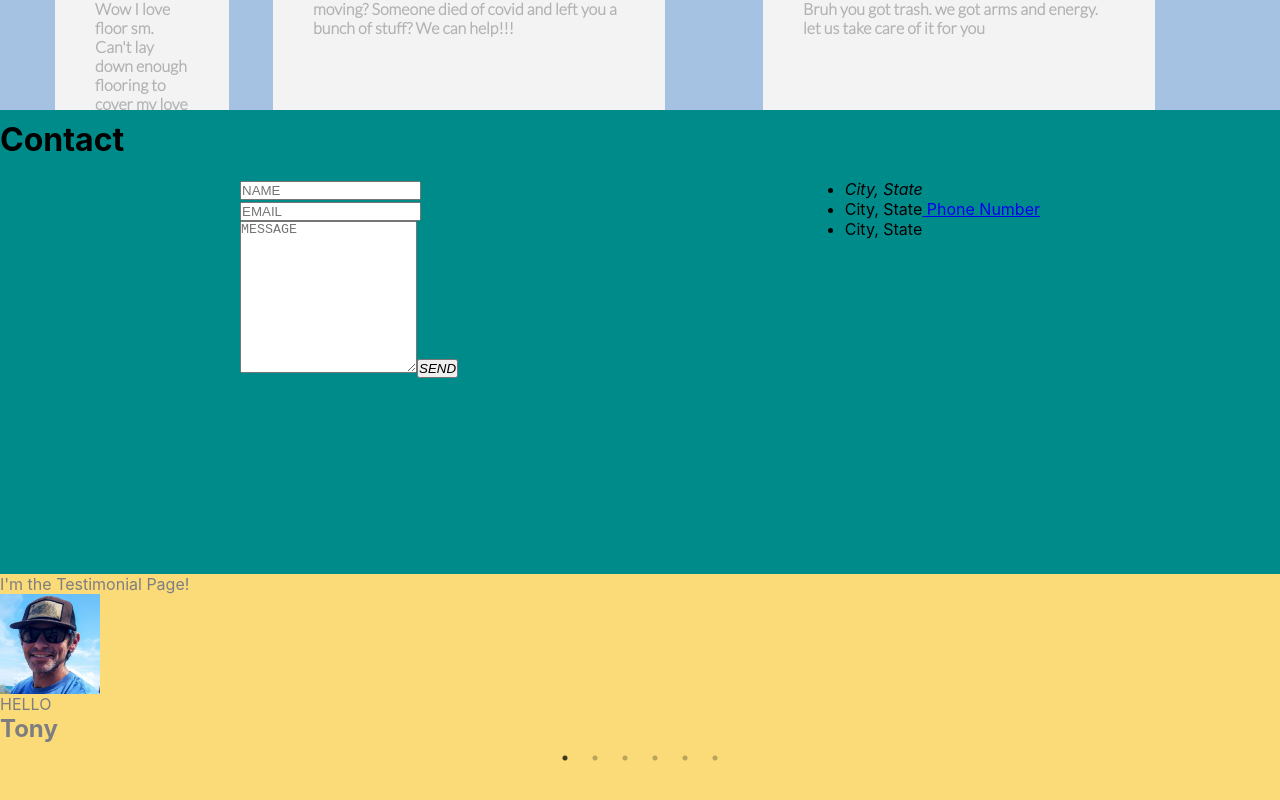
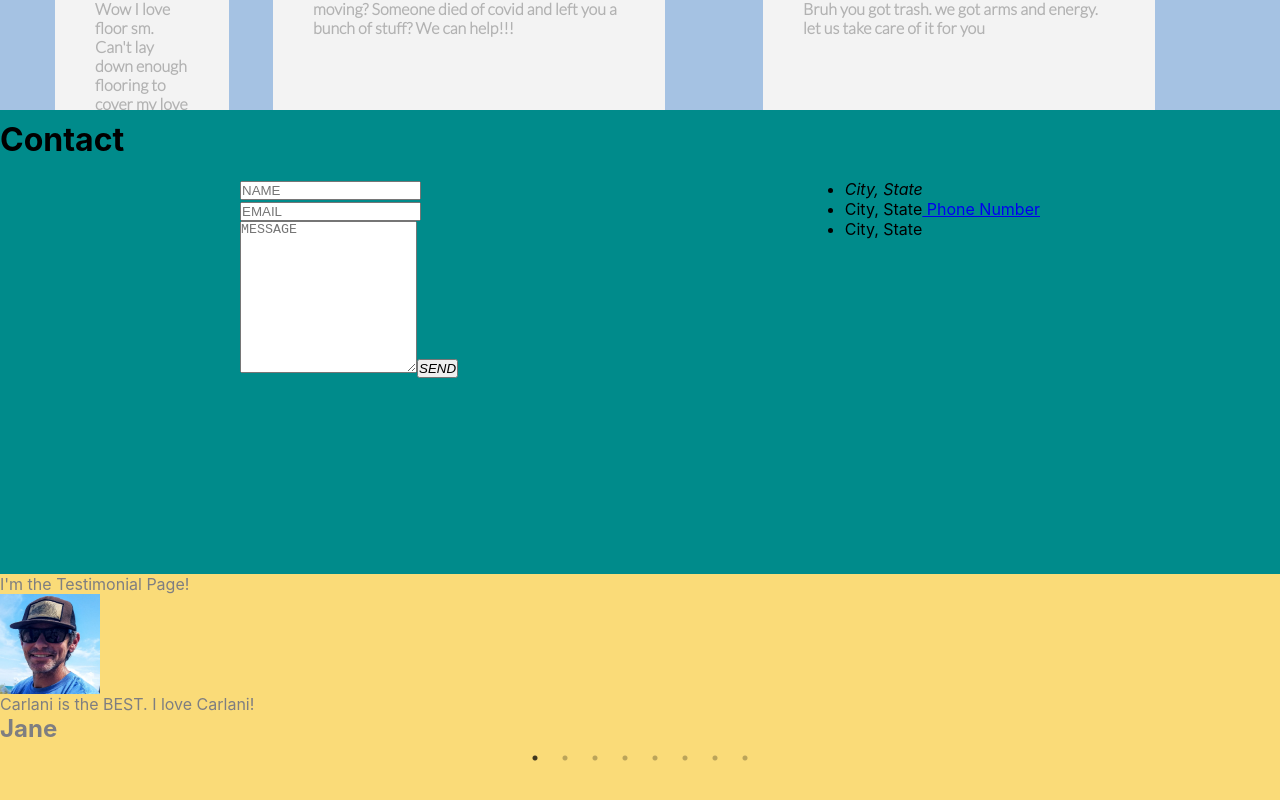
Before and after one commit to MomentaiBro/CarlaniWebApp, a React (Create React App) app: page / in a window 1280 px wide. Shown: the part 2251-3051 px from the top of the page. Built offline with nearby package versions, Linux system fonts and the light colour scheme; the HTML template or start-up script is replaced by a standard one.

Commit message:
slider working mostly

```diff
--- a/src/components/SimpleSlider.js
+++ b/src/components/SimpleSlider.js
@@ -16,8 +16,6 @@ export default function SimpleSlider() {
     slidesToShow: 1,
     slidesToScroll: 1
   };
-
-
 
     const [ testimonials, setTestimonials ] = useState([
         {id: "test1", image: "tony.jpg", name: "Jane", quote: "Carlani is the BEST. I love Carlani!" },
@@ -43,11 +41,15 @@ export default function SimpleSlider() {
         )}
       </div>  */}
 
-      <div>
-        <img src="tony.jpg" style={{width: "100px", height: "100px"}}/>
-        <p>HELLO</p>
-        <h2>Tony</h2>
-      </div>
+
+        { testimonials.map ( (testimonial) =>
+        <div>
+          <img src={testimonial.image} style={{width: "100px", height: "100px"}}/>
+          <p>{testimonial.quote}</p>
+          <h2>{testimonial.name}</h2>
+        </div>
+        )}
+
       <div>
         <img className={style.image} src={testimonials.image} alt="testimonial pictures"/>
         <h4 className={style.quote}>{testimonials.quote}</h4>
```
